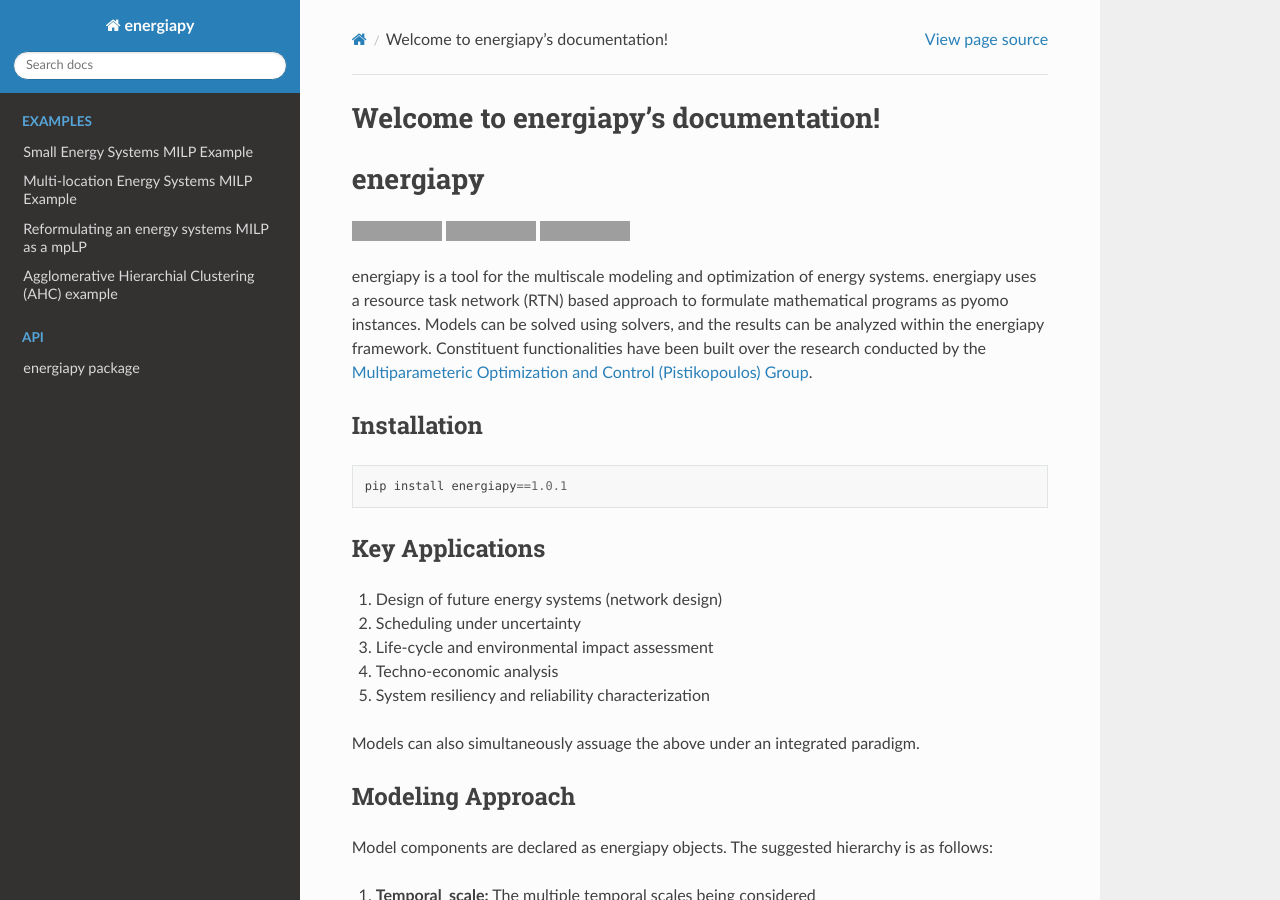
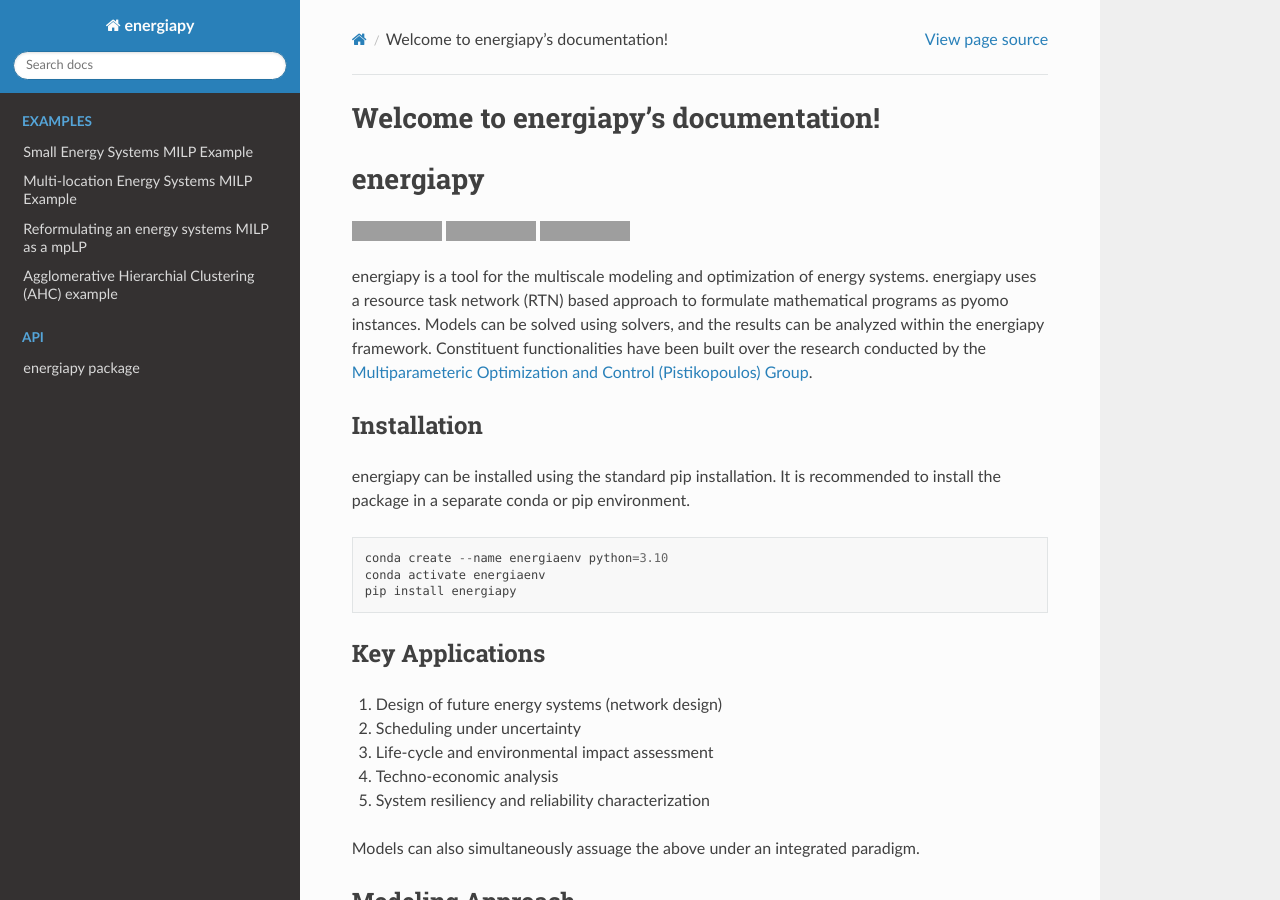
Before and after one commit to TAMUparametric/energiapy, a Sphinx documentation site: the page built from docs/index.rst, in a window 1280 px wide and 900 px high. Built offline with Sphinx 7.4.7 and the Read the Docs theme 2.0.0, drawn with Linux system fonts in a browser that asks for light colours; grey boxes are pictures that could not be loaded.

Commit message:
Installation instructions

```diff
--- a/README.md
+++ b/README.md
@@ -11,7 +11,11 @@
 
 ## Installation
 
-    pip install energiapy==1.0.1
+energiapy can be installed using the standard pip installation. It is recommended to install the package in a separate conda or pip environment.
+
+    conda create --name energiaenv python=3.10
+    conda activate energiaenv
+    pip install energiapy
 
 ## Key Applications
 
--- a/docs/example_ahc.rst
+++ b/docs/example_ahc.rst
@@ -10,7 +10,7 @@
 - demand data for power at an hourly resolution from ERCOT
 - solar and wind capacities at an hourly resolution from NREL NSRDB
 
-The temporal scale in it's entirety has 8760 time periods
+The temporal scale in its entirety has 8760 time periods
 
 The problem can be modeled over three scales
 
```
